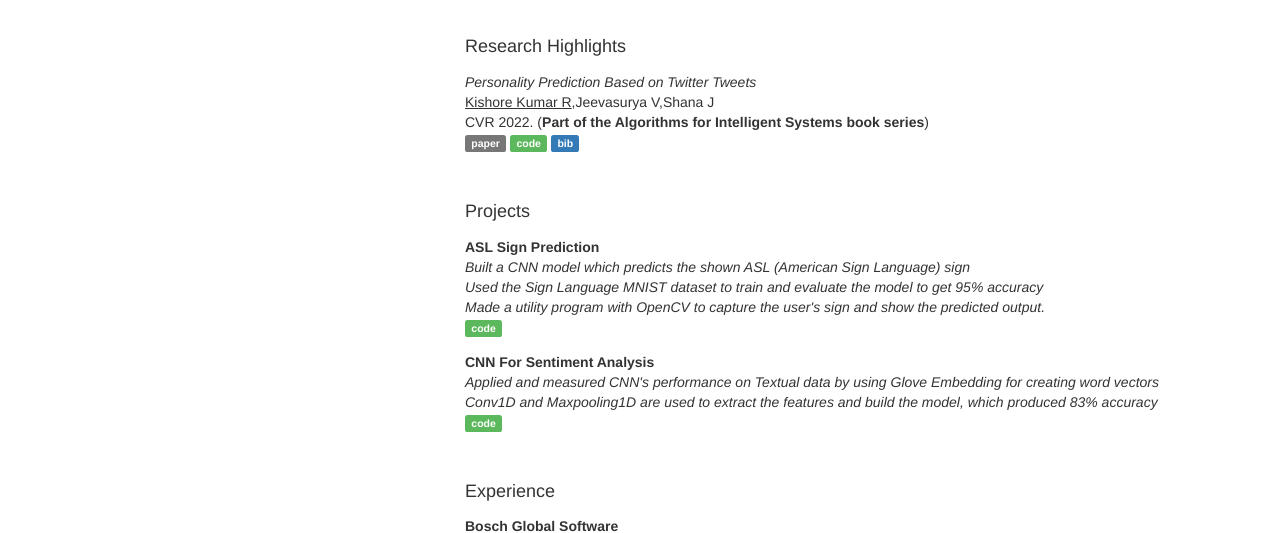
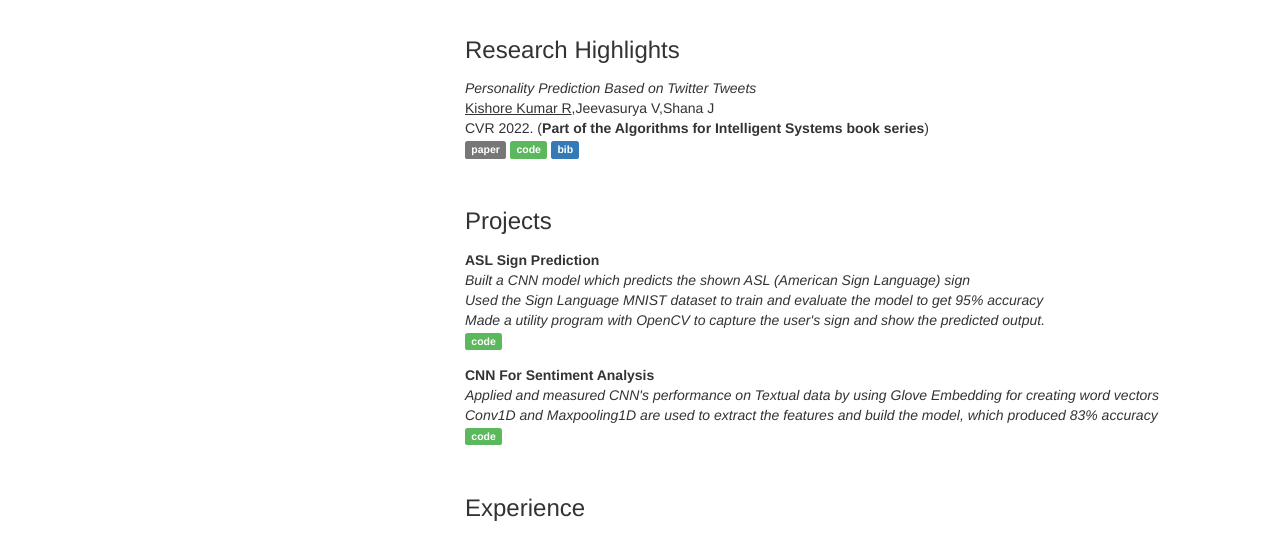
Before and after one commit to KishoreKumar1308/kishorekumar1308.github.io, a plain HTML site: page index.html in a window 1280 px wide. Shown: the part 237-770 px from the top of the page. Drawn offline with nearby package versions, Linux system fonts and the light colour scheme.

Commit message:
Minor Changes

```diff
--- a/index.html
+++ b/index.html
@@ -73,8 +73,8 @@
             </div>
             <i class="fa fa-fw fa-map-marker"></i> Coimbatore Institute of Technology<br>
             <i class="fa fa-fw fa-envelope"></i> <a href="mailto:kishorekumar0813@gmail.com">kishorekumar0813@gmail.com</a><br>
-            <a href="https://github.com/kishorekumar1308"><i class="fa fa-fw fa-github"></i> Github</a><br>
-	          <a href="assets/Resume.pdf"><i class="fa fa-fw fa-file"></i> Resume</a><br>
+            <a href="https://github.com/kishorekumar1308" target="_blank"><i class="fa fa-fw fa-github"></i> Github</a><br>
+	          <a href="assets/Resume.pdf" target="_blank"><i class="fa fa-fw fa-file"></i> Resume</a><br>
 
         </div>
       </div>
@@ -91,7 +91,7 @@
 		</p>
       </div>
 
-      <h4 class="top-buffer">Research Highlights</h4>
+      <h3 class="top-buffer">Research Highlights</h3>
       <ul style='margin-bottom: 50px; padding-left: 0px; list-style: none' id="pubs">
         <li>
           <i>Personality Prediction Based on Twitter Tweets</i><br/>
@@ -103,7 +103,7 @@
         </li>
       </ul>
 
-      <h4 class="top-buffer">Projects</h4>
+      <h3 class="top-buffer">Projects</h3>
       <ul style='margin-bottom: 50px; padding-left: 0px; list-style: none' id="pubs">
         <li>
           <b>ASL Sign Prediction</b><br/>
@@ -121,7 +121,7 @@
         </li>
       </ul>
 
-      <h4 class="top-buffer">Experience</h4>
+      <h3 class="top-buffer">Experience</h3>
       <ul style='margin-bottom: 50px; padding-left: 0px; list-style: none' id="pubs">
         <li>
           <b>Bosch Global Software</b><br/>
```
